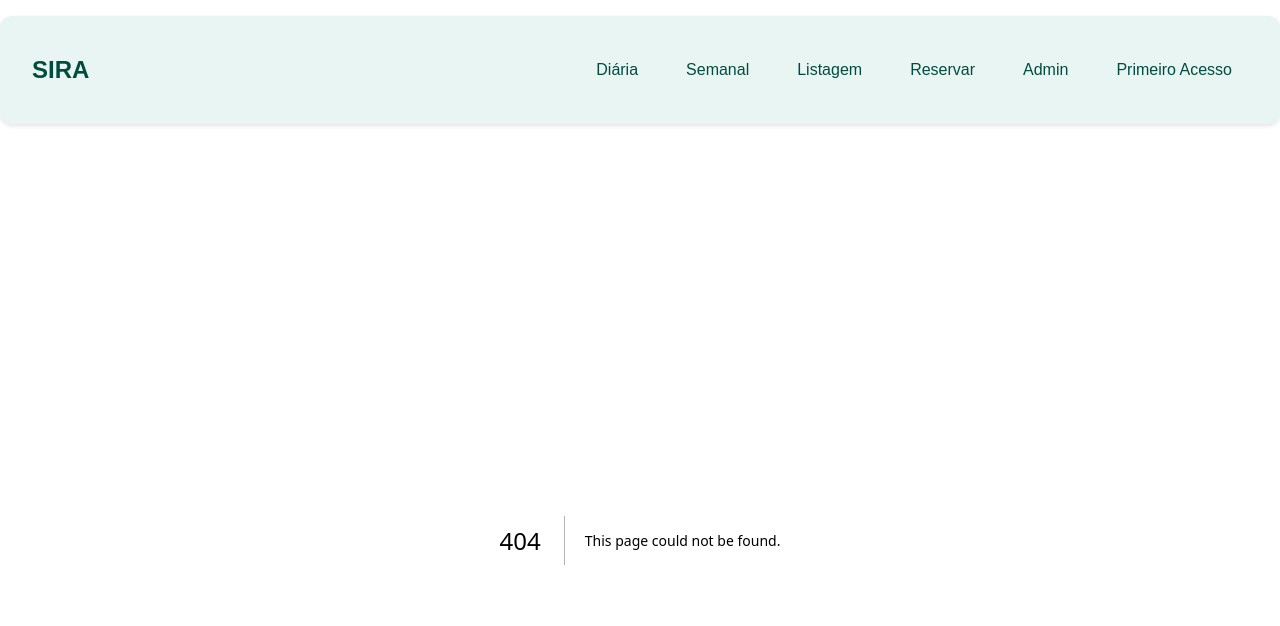
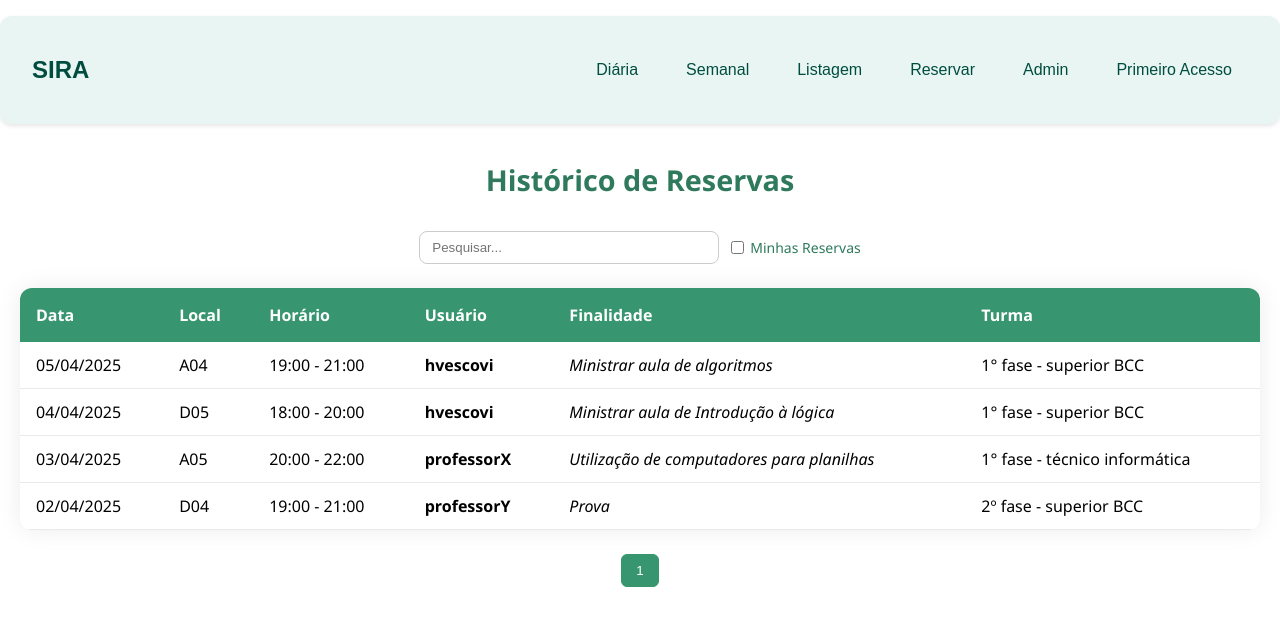
Before and after one commit to fabricaDeSonhos/SIRA, a Next.js app in the folder new-front/: page /listagem in a window 1280 px wide. Before the commit this address had no page. Shown: the top 626 px of the page. Built offline with nearby package versions, Linux system fonts and the light colour scheme.

Commit message:
feat página de listagem

```diff
--- a/new-front/app/components/admin.module.css
+++ b/new-front/app/components/admin.module.css
@@ -1,14 +1,14 @@
 :root {
-  --verde-principal: #37966f; /* botões, destaques */
-  --verde-hover: #2f7a5d; /* hover de botões, títulos */
-  --verde-claro-botao: #cdebdd; /* botões secundários, fundo */
-  --fundo-pagina: #eef9f2; /* fundo geral */
-  --branco: #ffffff; /* fundo card, tabela */
-  --cinza-escuro: #4b5563; /* textos secundários */
-  --cinza-medio: #6b7280; /* permissões visitantes */
-  --cinza-claro: #e5e7eb; /* bordas tabela */
-  --vermelho: #d33; /* alertas / admin */
-  --vermelho-hover: #a00; /* hover alertas */
+  --verde-principal: #37966f;
+  --verde-hover: #2f7a5d;
+  --verde-claro-botao: #cdebdd;
+  --fundo-pagina: #eef9f2;
+  --branco: #ffffff;
+  --cinza-escuro: #4b5563;
+  --cinza-medio: #6b7280;
+  --cinza-claro: #e5e7eb;
+  --vermelho: #d33;
+  --vermelho-hover: #a00;
 }
 
 /* Título principal */
--- /dev/null
+++ b/new-front/app/listagem/listagem.module.css
@@ -0,0 +1,104 @@
+:root {
+  --verde-ifc: #37966f;
+  --verde-escuro: #2f7a5d;
+  --cinza-fundo: #f9f9f9;
+  --cinza-claro: #f0f0f0;
+  --cinza-medio: #ddd;
+  --cinza-hover: #e0e0e0;
+  --branco: #ffffff;
+  --preto: #333333;
+}
+
+.container {
+  font-family: "Segoe UI", Tahoma, Geneva, Verdana, sans-serif;
+  padding: 20px;
+  min-height: 100vh;
+}
+
+.titulo {
+  text-align: center;
+  font-size: 1.8rem;
+  color: var(--verde-escuro);
+  margin-bottom: 32px;
+}
+
+.filtros {
+  display: flex;
+  justify-content: center;
+  align-items: center;
+  gap: 12px;
+  margin-bottom: 24px;
+}
+
+.searchInput {
+  padding: 8px 12px;
+  width: 300px;
+  border-radius: 8px;
+  border: 1px solid #ccc;
+}
+
+.checkboxLabel {
+  display: flex;
+  align-items: center;
+  gap: 6px;
+  font-size: 14px;
+  color: var(--verde-escuro);
+}
+
+.tabela {
+  width: 100%;
+  border-collapse: collapse;
+  background-color: var(--branco);
+  border-radius: 12px;
+  overflow: hidden;
+  box-shadow: 0 0 24px rgba(0, 0, 0, 0.08);
+}
+
+.tabela th {
+  background-color: var(--verde-ifc);
+  color: var(--branco);
+  padding: 16px;
+  text-align: left;
+}
+
+.tabela td {
+  padding: 12px 16px;
+  border-bottom: 1px solid #eaeaea;
+}
+
+.tabela tr:hover {
+  background-color: #f0faf5;
+}
+
+.semReservas {
+  text-align: center;
+  font-style: italic;
+  color: var(--preto);
+}
+
+.pagination {
+  display: flex;
+  justify-content: center;
+  margin-top: 24px;
+  gap: 6px;
+}
+
+.pagination button {
+  padding: 8px 14px;
+  border: 1px solid var(--verde-ifc);
+  border-radius: 6px;
+  background-color: var(--branco);
+  color: var(--verde-escuro);
+  cursor: pointer;
+  transition: background 0.2s;
+}
+
+.pagination button:hover {
+  background-color: #d0f0df;
+}
+
+.pagination .active {
+  background-color: var(--verde-ifc);
+  color: var(--branco);
+  pointer-events: none;
+}
--- /dev/null
+++ b/new-front/app/listagem/page.js
@@ -0,0 +1,147 @@
+"use client";
+
+import React, { useState, useMemo } from "react";
+import styles from "./listagem.module.css";
+
+
+const reservasData = [
+  {
+    data: "05/04/2025",
+    local: "A04",
+    horario: "19:00 - 21:00",
+    usuario: "hvescovi",
+    finalidade: "Ministrar aula de algoritmos",
+    turma: "1° fase - superior BCC",
+  },
+  {
+    data: "04/04/2025",
+    local: "D05",
+    horario: "18:00 - 20:00",
+    usuario: "hvescovi",
+    finalidade: "Ministrar aula de Introdução à lógica",
+    turma: "1° fase - superior BCC",
+  },
+  {
+    data: "03/04/2025",
+    local: "A05",
+    horario: "20:00 - 22:00",
+    usuario: "professorX",
+    finalidade: "Utilização de computadores para planilhas",
+    turma: "1° fase - técnico informática",
+  },
+  {
+    data: "02/04/2025",
+    local: "D04",
+    horario: "19:00 - 21:00",
+    usuario: "professorY",
+    finalidade: "Prova",
+    turma: "2º fase - superior BCC",
+  },
+];
+
+const linhasPorPagina = 10;
+const usuarioAtual = "hvescovi";
+
+export default function Listagem() {
+  const [paginaAtual, setPaginaAtual] = useState(1);
+  const [search, setSearch] = useState("");
+  const [minhasReservas, setMinhasReservas] = useState(false);
+
+  const reservasFiltradas = useMemo(() => {
+    let filtradas = [...reservasData];
+
+    if (minhasReservas) {
+      filtradas = filtradas.filter((r) => r.usuario === usuarioAtual);
+    }
+
+    if (search.trim() !== "") {
+      filtradas = filtradas.filter((r) =>
+        Object.values(r).some((valor) =>
+          valor.toLowerCase().includes(search.toLowerCase())
+        )
+      );
+    }
+
+    return filtradas;
+  }, [search, minhasReservas]);
+
+  const totalPaginas = Math.ceil(reservasFiltradas.length / linhasPorPagina);
+  const reservasPagina = reservasFiltradas.slice(
+    (paginaAtual - 1) * linhasPorPagina,
+    paginaAtual * linhasPorPagina
+  );
+
+  const mudarPagina = (pagina) => setPaginaAtual(pagina);
+
+  return (
+    <div className={styles.container}>
+      <h2 className={styles.titulo}>Histórico de Reservas</h2>
+
+      <div className={styles.filtros}>
+        <input
+          type="text"
+          placeholder="Pesquisar..."
+          value={search}
+          onChange={(e) => setSearch(e.target.value)}
+          className={styles.searchInput}
+        />
+        <label className={styles.checkboxLabel}>
+          <input
+            type="checkbox"
+            checked={minhasReservas}
+            onChange={(e) => setMinhasReservas(e.target.checked)}
+          />
+          Minhas Reservas
+        </label>
+      </div>
+
+      <table className={styles.tabela}>
+        <thead>
+          <tr>
+            <th>Data</th>
+            <th>Local</th>
+            <th>Horário</th>
+            <th>Usuário</th>
+            <th>Finalidade</th>
+            <th>Turma</th>
+          </tr>
+        </thead>
+        <tbody>
+          {reservasPagina.map((reserva, idx) => (
+            <tr key={idx}>
+              <td>{reserva.data}</td>
+              <td>{reserva.local}</td>
+              <td>{reserva.horario}</td>
+              <td>
+                <strong>{reserva.usuario}</strong>
+              </td>
+              <td>
+                <em>{reserva.finalidade}</em>
+              </td>
+              <td>{reserva.turma}</td>
+            </tr>
+          ))}
+          {reservasPagina.length === 0 && (
+            <tr>
+              <td colSpan="6" className={styles.semReservas}>
+                Nenhuma reserva encontrada.
+              </td>
+            </tr>
+          )}
+        </tbody>
+      </table>
+
+      <div className={styles.pagination}>
+        {Array.from({ length: totalPaginas }, (_, i) => (
+          <button
+            key={i + 1}
+            onClick={() => mudarPagina(i + 1)}
+            className={paginaAtual === i + 1 ? styles.active : ""}
+          >
+            {i + 1}
+          </button>
+        ))}
+      </div>
+    </div>
+  );
+}
--- a/new-front/package.json
+++ b/new-front/package.json
@@ -13,6 +13,7 @@
     "next": "^15.5.2",
     "react": "^19.0.0",
     "react-dom": "^19.0.0",
-    "sweetalert2": "^11.22.5"
+    "sweetalert2": "^11.22.5",
+    "swr": "^2.3.6"
   }
 }
```
Also changed, not shown: 1 other file (tests, documents, lock files or other folders).
